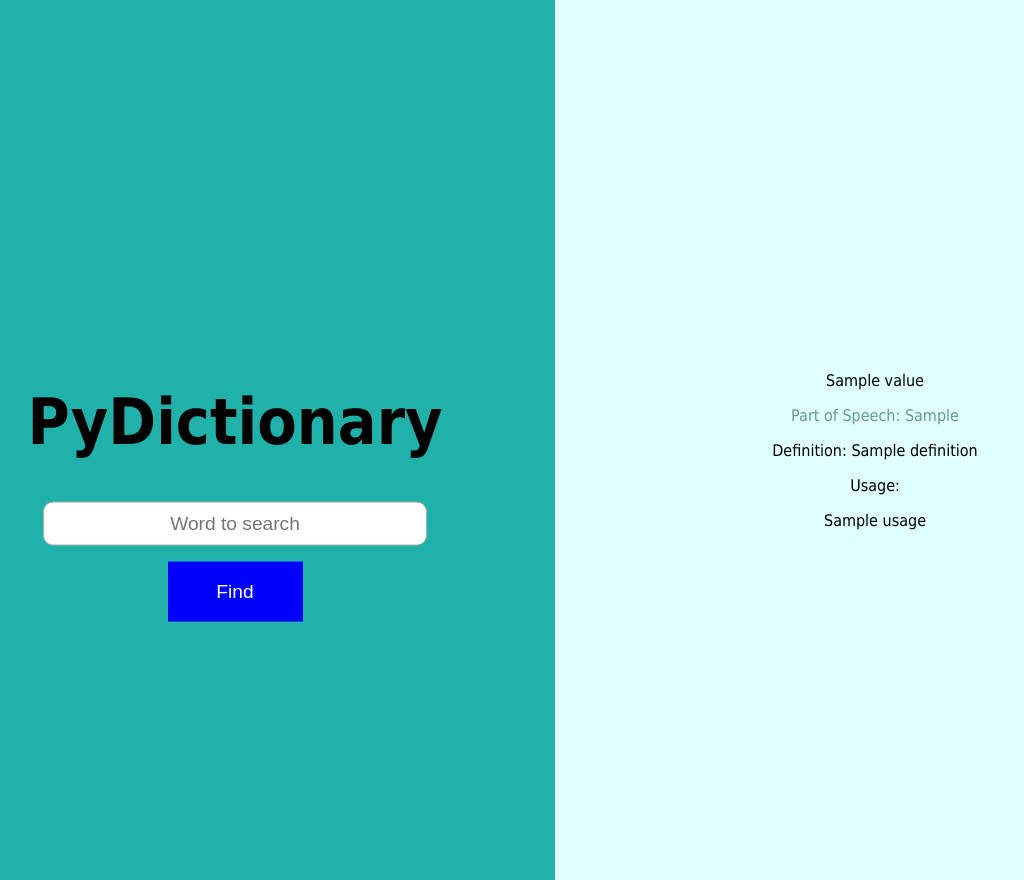
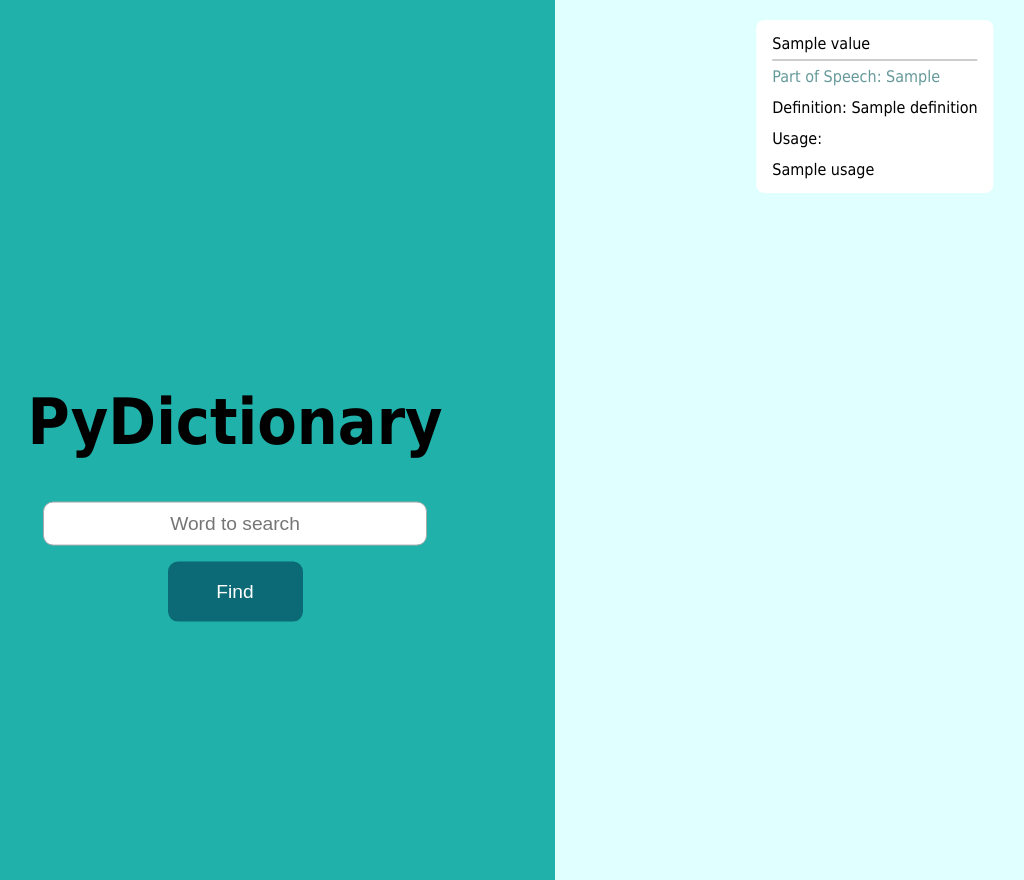
Before and after one commit to aditeyabaral/pydictionary, a Flask app: template templates/search.html in a window 1280 px wide. Shown: the whole page, without its empty margins (85-1109 px from the left). Run offline with Flask 2, Linux system fonts and the light colour scheme; the template is opened without the code that fills it: values that come from a table or form of the project are taken from there, most other values are stand-ins (such as "Sample title", 1, 10 or a date in 2020); parts of the project's set-up code (start-up, migrations or seed data) failed here and were passed over; some libraries are stand-ins or nearby versions.

Commit message:
fixed '.centered2' scrolling issue on long content and add styling to word result box

```diff
--- a/templates/base.html
+++ b/templates/base.html
@@ -57,9 +57,8 @@
 
     .centered2 {
       position: absolute;
-      top: 50%;
       left: 50%;
-      transform: translate(-50%, -50%);
+      transform: translate(-50%, 0%);
       text-align: center;
     }
     #submit {
@@ -70,9 +69,30 @@
       border: none;
       margin: 0;
       padding: 0;
-      background: blue;
+      background: #0b6a75;
+      border-radius: 10px;
+      cursor: pointer;
     }
 
+    .word-result-box {
+      display: flex;
+      padding: 8px 16px;
+      background: white;
+      border-radius: 8px;
+      margin-bottom: 16px;
+      flex-direction: column;
+    }
+
+    .word-result-box p {
+      margin: 6px 0px;
+      text-align: left;
+    }
+
+    .divider {
+      height: 2px;
+      width: 100%;
+      background: #ccc;
+    }
   </style>
 </head>
 
```
